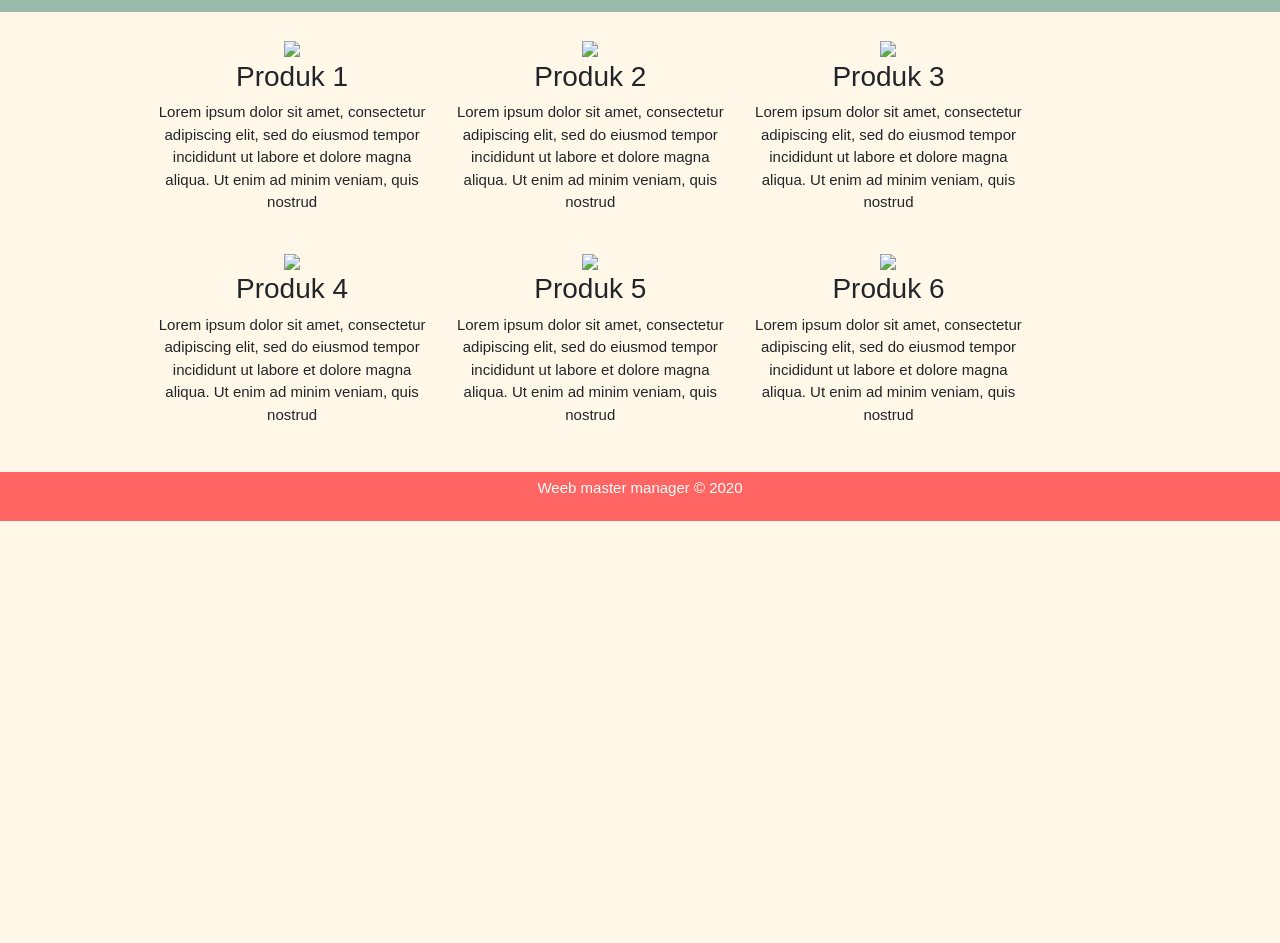
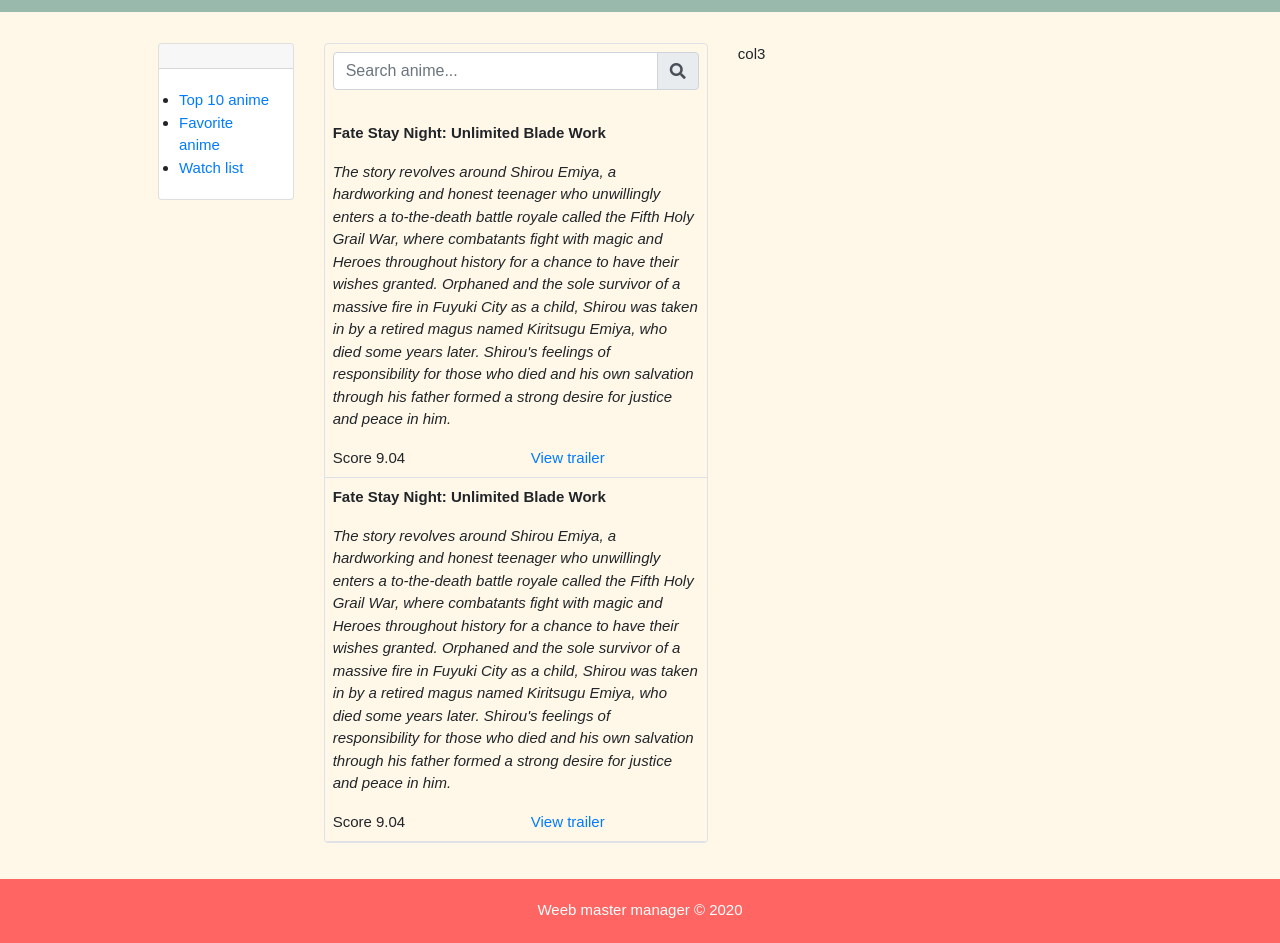
Before and after one commit to Wibs-Manager/client, a plain HTML site: page index.html in a window 1280 px wide. Shown: the part 602-1545 px from the top of the page. Before the commit the page ends 1123 px from the top, so only its background shows below. Drawn offline with nearby package versions, Linux system fonts and the light colour scheme; files whose address does not match are found by name.

Commit message:
add 3 col untuk penempatan content

```diff
--- a/assets/css/style.css
+++ b/assets/css/style.css
@@ -38,7 +38,7 @@
    box-shadow: 8px 19px 65px -7px rgba(0,0,0,0.57);
    position: fixed;
    min-width: 100%;
-
+   z-index: 1;
 }
 
 header #branding img{
@@ -64,6 +64,7 @@
 
 header #branding h1{
    margin: 0;
+   /* font-weight: bold; */
 }
 
 header nav{
@@ -142,11 +143,16 @@
    text-align: center;
    width: 30%;
    padding: 10px;
+   margin-left: 15px;
 
 }
 
 #boxes .box img{
    width: 100px;
+}
+
+#boxes h2{
+   text-align: center;
 }
 
 
@@ -157,5 +163,8 @@
    color: white;
    background: #ff6663;
    text-align: center;
+}
 
+footer p{
+   margin-top: 15px;
 }
--- a/index.html
+++ b/index.html
@@ -8,6 +8,7 @@
    <link rel="stylesheet" href="https://stackpath.bootstrapcdn.com/bootstrap/4.4.1/css/bootstrap.min.css"
       integrity="sha384-Vkoo8x4CGsO3+Hhxv8T/Q5PaXtkKtu6ug5TOeNV6gBiFeWPGFN9MuhOf23Q9Ifjh" crossorigin="anonymous">
    <link rel="stylesheet" href="assets/css/style.css">
+   <link rel="stylesheet" href="https://cdnjs.cloudflare.com/ajax/libs/font-awesome/5.11.2/css/all.min.css">
    <title>Weebs Master 2020</title>
 </head>
 
@@ -15,11 +16,13 @@
    <header>
       <div class="container">
          <div id="branding">
-            <h1><span class="highlight">Weebs</span> master manager</h1>
+            <h3><span class="highlight">Weebs</span> master manager</h3>
          </div>
          <nav>
             <ul>
-               <li class="current"><a href="#">Home</a></li>
+               <li class="id current"><a href="#">Home</a></li>
+               <li class=""><a href="#boxes">Top 10 anime</a></li>
+               <li class=""><a href="#boxes">Favorite anime</a></li>
                <li class=""><a href="#">Sign out</a></li>
             </ul>
          </nav>
@@ -28,13 +31,11 @@
 
    <section id="showcase">
       <div class="container">
-         <h1>Search your<span class="highlight"> favorite</span> anime</h1>
-      </div>
-      <div class="input-group">
-         <input id='input_search_repo' type="text" class="form-control" placeholder="Search repo..."></input>
-         <div class="input-group-append">
-            <span class="input-group-text"><i class="fas fa-search"></i></span>
-         </div>
+         <h1>Let's get<span class="highlight"> started!</span></h1>
+         <form>
+            <input type="text" placeholder="Search anime...">
+            <button type="submit" class="button_1">Submit!</button>
+         </form>
       </div>
    </section>
 
@@ -42,7 +43,7 @@
       <div class="container">
          <h1><span class="highlight">Let's</span> join us fellas!</h1>
          <form>
-            <input type="email" placeholder="Submit email mu..">
+            <input type="text" placeholder="Submit email mu..">
             <button type="submit" class="button_1">Submit!</button>
          </form>
       </div>
@@ -50,41 +51,81 @@
 
    <section id="boxes">
       <div class="container">
-         <div class="box">
-            <img src="./img/illustrator_logo.png">
-            <h3>Produk 1</h3>
-            <p>Lorem ipsum dolor sit amet, consectetur adipiscing elit, sed do eiusmod tempor incididunt ut labore et
-               dolore magna aliqua. Ut enim ad minim veniam, quis nostrud</p>
+         <!-- lempar content anime di div dibawah ini -->
+         <div id='anime-container'>
+            <div class='container-fluid my-3'>
+               <div class='row'>
+
+                  <div class='col-2'>
+                     <!-- <h3 class='title'>Users</h3> -->
+                     <div class="card">
+                        <div class="card-header"></div>
+                        <div class="card-body">
+                           <ul class='list-user p-0'>
+                              <li><a href='#' onclick="getRepo(`ganangprakoso`)">Top 10 anime</a></li>
+                              <li><a href='#' onclick="getRepo(`gandasipayung`)">Favorite anime</a></li>
+                              <li><a href='#' onclick="getRepo(`ivantjendra`)">Watch list</a></li>
+                           </ul>
                         </div>
-         <div class="box">
-            <img src="./img/photoshop_logo.png">
-            <h3>Produk 2</h3>
-            <p>Lorem ipsum dolor sit amet, consectetur adipiscing elit, sed do eiusmod tempor incididunt ut labore et
-               dolore magna aliqua. Ut enim ad minim veniam, quis nostrud</p>
                      </div>
-         <div class="box">
-            <img src="./img/premiere_logo.png">
-            <h3>Produk 3</h3>
-            <p>Lorem ipsum dolor sit amet, consectetur adipiscing elit, sed do eiusmod tempor incididunt ut labore et
-               dolore magna aliqua. Ut enim ad minim veniam, quis nostrud</p>
                   </div>
-         <div class="box">
-            <img src="./img/photoshop_logo.png">
-            <h3>Produk 4</h3>
-            <p>Lorem ipsum dolor sit amet, consectetur adipiscing elit, sed do eiusmod tempor incididunt ut labore et
-               dolore magna aliqua. Ut enim ad minim veniam, quis nostrud</p>
+
+                  <div class='col-5'>
+                     <div class='border' style='border-radius: 4px; overflow: auto; max-height: 100vh;'>
+                        <div class="input-group mb-3 p-2">
+                           <input id='input_search_repo' type="text" class="form-control"
+                              placeholder="Search anime..."></input>
+                           <div class="input-group-append">
+                              <span class="input-group-text"><i class="fas fa-search"></i></span>
                            </div>
-         <div class="box">
-            <img src="./img/illustrator_logo.png">
-            <h3>Produk 5</h3>
-            <p>Lorem ipsum dolor sit amet, consectetur adipiscing elit, sed do eiusmod tempor incididunt ut labore et
-               dolore magna aliqua. Ut enim ad minim veniam, quis nostrud</p>
                         </div>
-         <div class="box">
-            <img src="./img/premiere_logo.png">
-            <h3>Produk 6</h3>
-            <p>Lorem ipsum dolor sit amet, consectetur adipiscing elit, sed do eiusmod tempor incididunt ut labore et
-               dolore magna aliqua. Ut enim ad minim veniam, quis nostrud</p>
+                        <div id='repo-container'>
+                           <!-- lempar content ke sini  -->
+                           <div class='repo-item p-2 border-bottom'>
+                              <p class='font-weight-bold'>Fate Stay Night: Unlimited Blade Work</p>
+                              <p><i>The story revolves around Shirou Emiya, a hardworking and honest teenager who
+                                    unwillingly enters a to-the-death battle royale called the Fifth Holy Grail War,
+                                    where combatants fight with magic and Heroes throughout history for a chance to have
+                                    their wishes granted. Orphaned and the sole survivor of a massive fire in Fuyuki
+                                    City as a child, Shirou was taken in by a retired magus named Kiritsugu Emiya, who
+                                    died some years later. Shirou's feelings of responsibility for those who died and
+                                    his own salvation through his father formed a strong desire for justice and peace in
+                                    him. </i></p>
+                              <div class='row'>
+                                 <div class='col'>Score 9.04</div>
+                                 <div class='col'>
+                                    <a href="https://www.youtube.com/watch?v=NooIc3dMncc" target="_blank">
+                                       View trailer
+                                    </a>
+                                 </div>
+                              </div>
+                           </div>
+                           <div class='repo-item p-2 border-bottom'>
+                              <p class='font-weight-bold'>Fate Stay Night: Unlimited Blade Work</p>
+                              <p><i>The story revolves around Shirou Emiya, a hardworking and honest teenager who
+                                    unwillingly enters a to-the-death battle royale called the Fifth Holy Grail War,
+                                    where combatants fight with magic and Heroes throughout history for a chance to have
+                                    their wishes granted. Orphaned and the sole survivor of a massive fire in Fuyuki
+                                    City as a child, Shirou was taken in by a retired magus named Kiritsugu Emiya, who
+                                    died some years later. Shirou's feelings of responsibility for those who died and
+                                    his own salvation through his father formed a strong desire for justice and peace in
+                                    him. </i></p>
+                              <div class='row'>
+                                 <div class='col'>Score 9.04</div>
+                                 <div class='col'>
+                                    <a href="https://www.youtube.com/watch?v=NooIc3dMncc" target="_blank">
+                                       View trailer
+                                    </a>
+                                 </div>
+                              </div>
+                           </div>
+                        </div>
+                     </div>
+                  </div>
+                  <div class='col-5'>col3
+                     <!-- lempar content ke sini -->
+                  </div>
+               </div>
             </div>
          </div>
    </section>
```
Also changed, not shown: assets/img/67333.jpg (added). Lines whose indentation alone changed are shown as unchanged.
